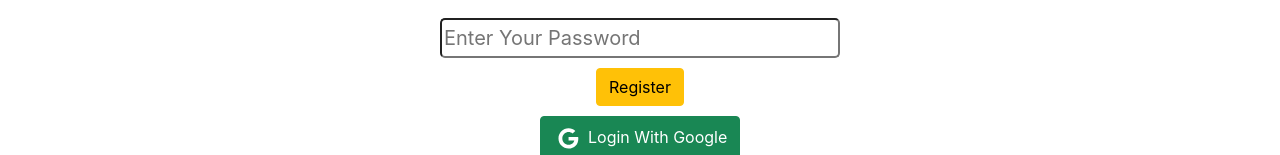
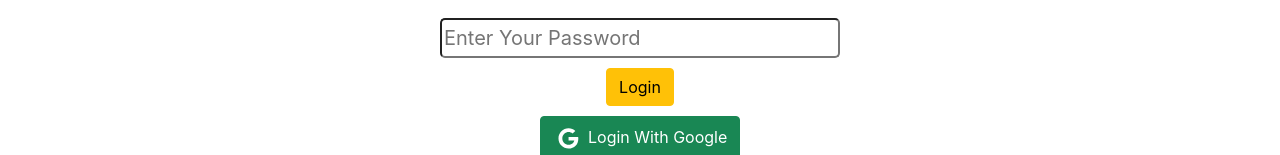
Before and after one commit to samiul-it/the-doctor-lounge, a React (Create React App) app: page /login in a window 1280 px wide. Shown: the part 168-323 px from the top of the page. Built offline with nearby package versions, Linux system fonts and the light colour scheme; no server answers.

Commit message:
User Verification through email implemented

```diff
--- a/src/Pages/Login/Login/Login.js
+++ b/src/Pages/Login/Login/Login.js
@@ -67,7 +67,7 @@ const Login = () => {
             required
           />
           <br />
-          <button className="btn btn-warning">Register</button>
+          <button className="btn btn-warning">Login</button>
         </form>
         <GoogleLogin></GoogleLogin>
         <p>
--- a/src/Pages/Login/Signup/Signup.js
+++ b/src/Pages/Login/Signup/Signup.js
@@ -6,10 +6,13 @@ import { Spinner } from "react-bootstrap";
 import { Link, useNavigate } from "react-router-dom";
 import Loading from "../../Loading/Loading";
 import GoogleLogin from "../GoogleLogin/GoogleLogin";
+import { async } from "@firebase/util";
 
 const Signup = () => {
   const [createUserWithEmailAndPassword, user, loading, error] =
-    useCreateUserWithEmailAndPassword(auth);
+    useCreateUserWithEmailAndPassword(auth, {sendEmailVerification:true});
+
+  const [sendEmailVerification, sending] = useSendEmailVerification();
   const emailRef = useRef("");
   const nameRef = useRef("");
   const passwordRef = useRef("");
@@ -24,8 +27,8 @@ const Signup = () => {
     createUserWithEmailAndPassword(email,password);
     console.log("User Created!");
     nevigate("/home");
-    console.log("Verification Email Sent");
   };
+
 
   const navigateToLogin=()=>{
       nevigate("/login");
--- a/src/Pages/Shared/Footer/Footer.css
+++ b/src/Pages/Shared/Footer/Footer.css
@@ -6,7 +6,6 @@
     display: flex;
     justify-content: space-around;
     align-items: center;
-
 }
 p{
     font-size: 20px;
```
